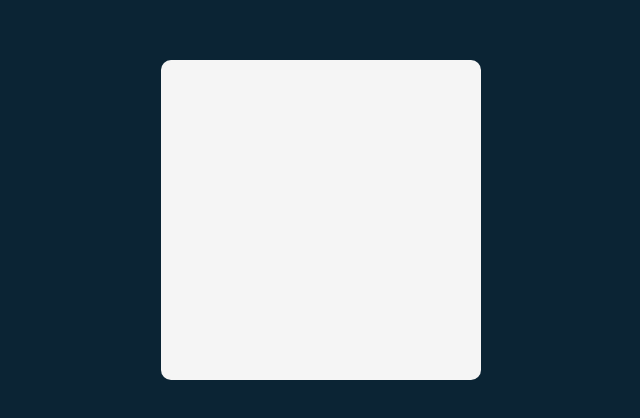
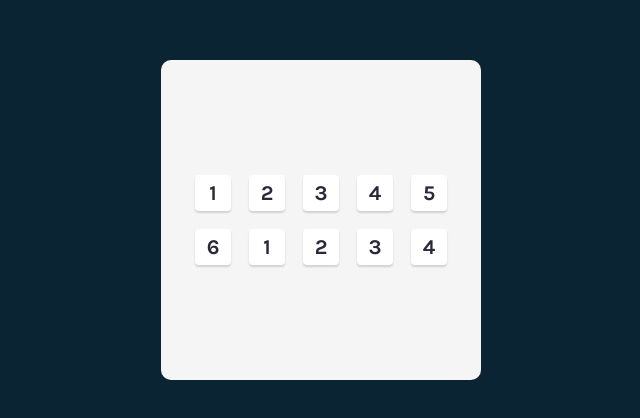
Before and after one commit to KarimElsayad247/react-tenzies, a React (Vite) app: page / in a window 1280 px wide. Shown: the part 180-598 px from the top of the page, without its empty margins (319-959 px from the left). Built offline with nearby package versions, Linux system fonts and the light colour scheme.

Commit message:
Create die component

```diff
--- a/index.html
+++ b/index.html
@@ -4,6 +4,9 @@
     <meta charset="UTF-8" />
     <link rel="icon" type="image/svg+xml" href="/src/favicon.svg" />
     <meta name="viewport" content="width=device-width, initial-scale=1.0" />
+    <link rel="preconnect" href="https://fonts.googleapis.com">
+    <link rel="preconnect" href="https://fonts.gstatic.com" crossorigin>
+    <link href="https://fonts.googleapis.com/css2?family=Inter&family=Karla:wght@700&display=swap" rel="stylesheet">
     <title>Vite App</title>
   </head>
   <body>
--- a/src/App.jsx
+++ b/src/App.jsx
@@ -1,9 +1,17 @@
 import { useState } from 'react'
 
+import Die from './Die'
+
 function App() {
+    const dies = []
+    for (let i = 0; i < 10; i++) {
+        dies.push(<Die number={i % 6 + 1}/>)
+    }
     return (
         <main>
-
+            <div className="die-container">
+                {dies}
+            </div>
         </main>
     )
 }
--- /dev/null
+++ b/src/Die.jsx
@@ -0,0 +1,9 @@
+import React from "react";
+
+export default function Die(props) {
+    return (
+        <div className="die">
+            <p>{props.number}</p>
+        </div>
+    );
+}
--- a/src/index.css
+++ b/src/index.css
@@ -16,4 +16,32 @@ main {
     height: 320px;
     border-radius: 10px;
     background-color: #F5F5F5;
+    display: flex;
+    justify-content: center;
+    align-items: center;
 }
+
+.die-container {
+    display: grid;
+    grid-template-rows: 36px 36px;
+    grid-template-columns: 36px 36px 36px 36px 36px;
+    gap: 18px;
+}
+
+.die {
+    background: #FFFFFF;
+    box-shadow: 0px 2px 2px rgba(0, 0, 0, 0.15);
+    border-radius: 4px;
+    display: flex;
+    align-items: center;
+    justify-content: center;
+    cursor: pointer;
+}
+
+.die > p {
+    font-family: 'Karla';
+    font-style: normal;
+    font-weight: 700;
+    font-size: 21px;
+    color: #2B283A;
+}
```
